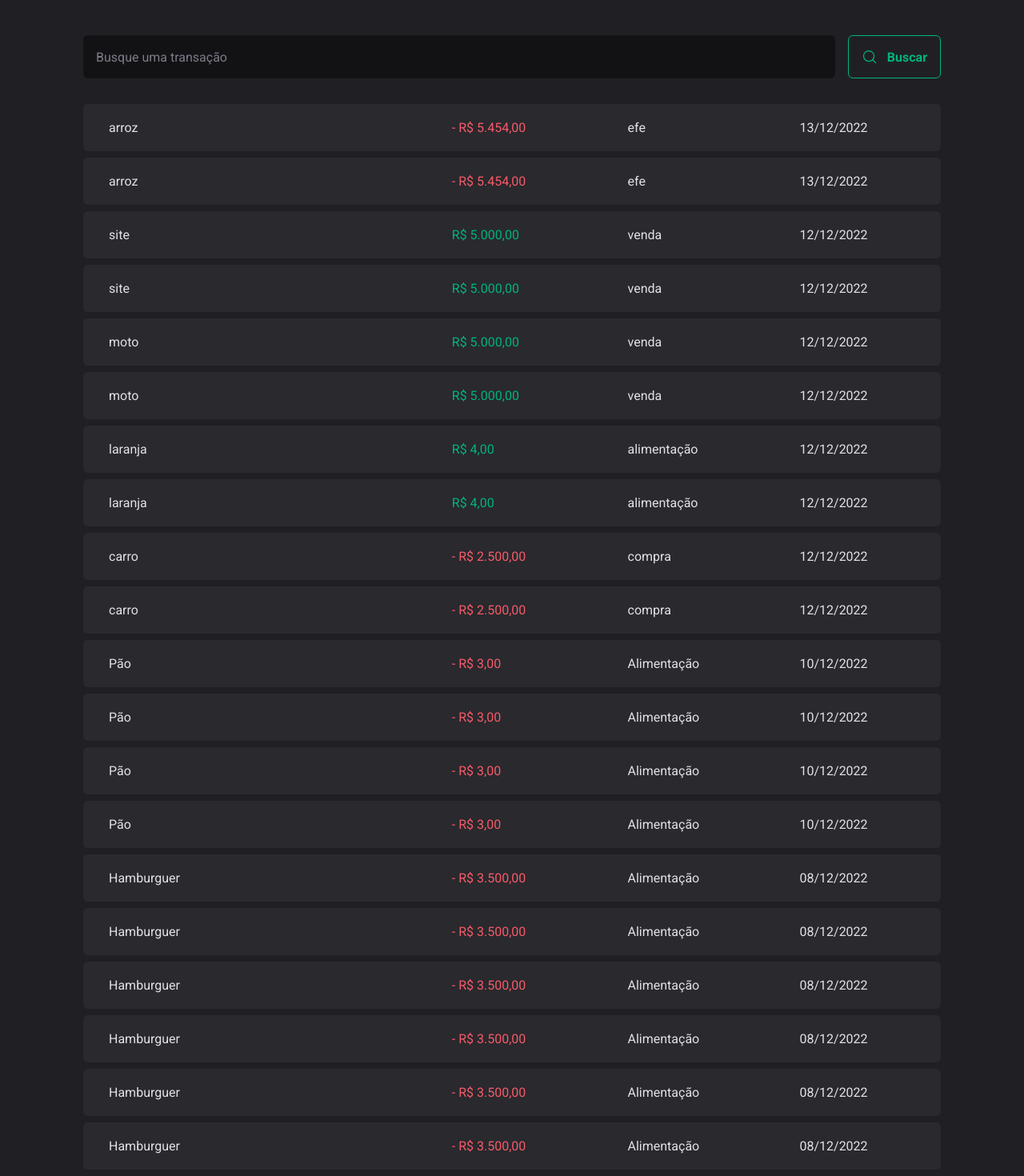
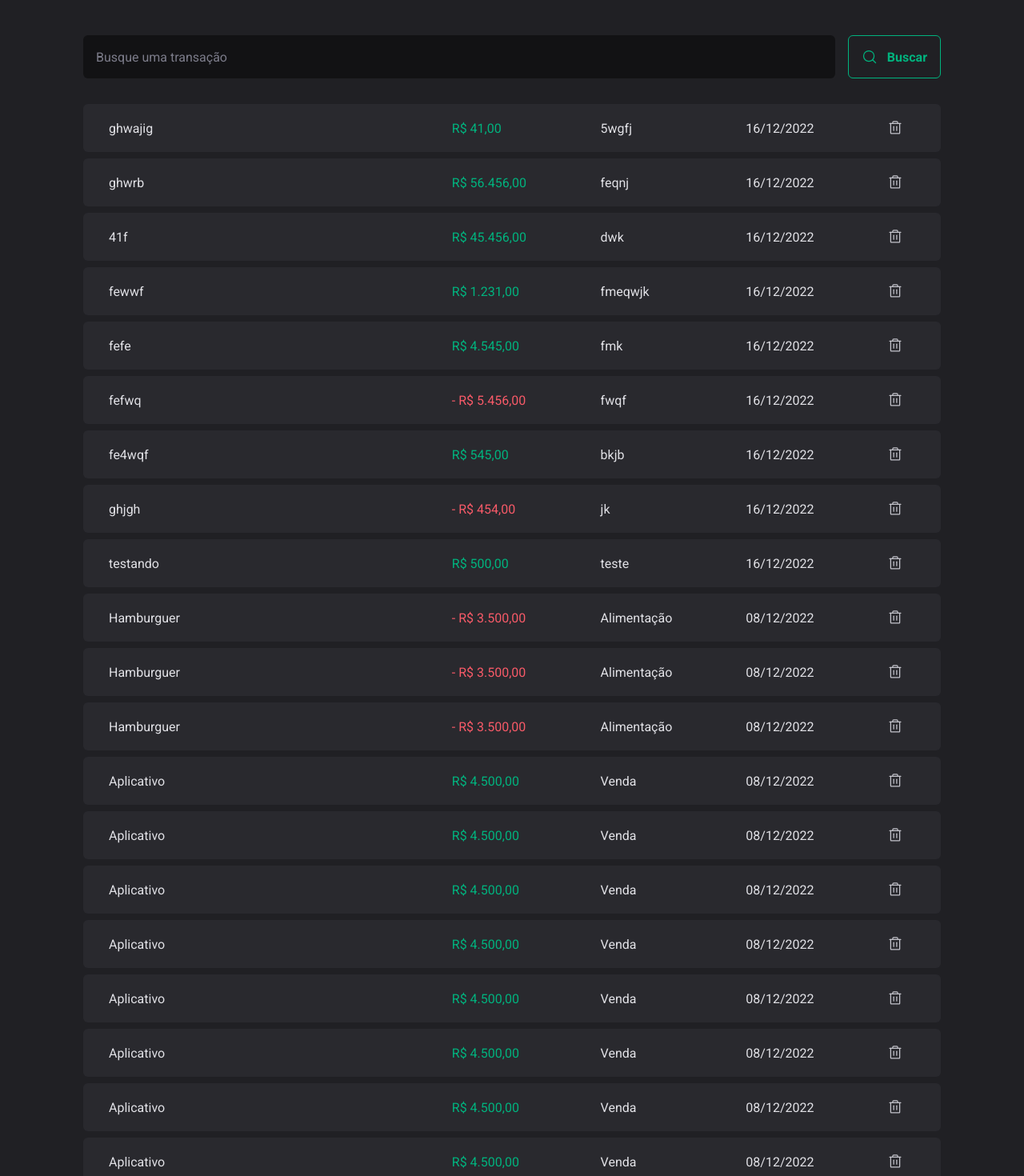
Before and after one commit to Matheusmdem/Fluxo-de-Caixa, a React (Vite) app: page / in a window 1280 px wide. Shown: the part 300-1770 px from the top of the page at 80% size. Built offline with nearby package versions, Linux system fonts and the light colour scheme; data requests are answered from the project's data file.

Commit message:
delete modal add

```diff
--- a/package.json
+++ b/package.json
@@ -13,6 +13,7 @@
   },
   "dependencies": {
     "@hookform/resolvers": "^2.9.10",
+    "@radix-ui/react-alert-dialog": "^1.0.2",
     "@radix-ui/react-dialog": "^1.0.2",
     "@radix-ui/react-radio-group": "^1.1.0",
     "@types/styled-components": "^5.1.26",
--- a/server.json
+++ b/server.json
@@ -7,14 +7,6 @@
       "category": "Venda",
       "price": 10000,
       "createdAt": "2022-12-07T17:06:26.795Z"
-    },
-    {
-      "id": 2,
-      "description": "Apartamento",
-      "type": "outcome",
-      "category": "Compra",
-      "price": 5000,
-      "createdAt": "2022-12-08T17:06:02.795Z"
     },
     {
       "id": 3,
@@ -33,28 +25,12 @@
       "id": 4
     },
     {
-      "description": "Hamburguer",
-      "price": 3500,
-      "category": "Alimentação",
-      "type": "outcome",
-      "createdAt": "2022-12-08T22:29:13.800Z",
-      "id": 5
-    },
-    {
       "id": 6,
       "description": "Desenvolvimento de site",
       "type": "income",
       "category": "Venda",
       "price": 10000,
       "createdAt": "2022-12-07T17:06:26.795Z"
-    },
-    {
-      "id": 7,
-      "description": "Apartamento",
-      "type": "outcome",
-      "category": "Compra",
-      "price": 5000,
-      "createdAt": "2022-12-08T17:06:02.795Z"
     },
     {
       "id": 8,
@@ -73,52 +49,12 @@
       "id": 9
     },
     {
-      "description": "Hamburguer",
-      "price": 3500,
-      "category": "Alimentação",
-      "type": "outcome",
-      "createdAt": "2022-12-08T22:29:13.800Z",
-      "id": 10
-    },
-    {
-      "description": "Pão",
-      "price": 3,
-      "category": "Alimentação",
-      "type": "outcome",
-      "createdAt": "2022-12-10T16:07:59.622Z",
-      "id": 11
-    },
-    {
-      "description": "Aplicativo",
-      "price": 4500,
-      "category": "Venda",
-      "type": "income",
-      "createdAt": "2022-12-08T22:03:18.767Z",
-      "id": 12
-    },
-    {
       "id": 13,
       "description": "Desenvolvimento de site",
       "type": "income",
       "category": "Venda",
       "price": 10000,
       "createdAt": "2022-12-07T17:06:26.795Z"
-    },
-    {
-      "id": 14,
-      "description": "Apartamento",
-      "type": "outcome",
-      "category": "Compra",
-      "price": 5000,
-      "createdAt": "2022-12-08T17:06:02.795Z"
-    },
-    {
-      "id": 15,
-      "description": "Carro",
-      "type": "outcome",
-      "category": "Compra",
-      "price": 2500,
-      "createdAt": "2022-11-18T17:06:02.795Z"
     },
     {
       "description": "Aplicativo",
@@ -129,36 +65,12 @@
       "id": 16
     },
     {
-      "description": "Hamburguer",
-      "price": 3500,
-      "category": "Alimentação",
-      "type": "outcome",
-      "createdAt": "2022-12-08T22:29:13.800Z",
-      "id": 17
-    },
-    {
       "id": 18,
       "description": "Desenvolvimento de site",
       "type": "income",
       "category": "Venda",
       "price": 10000,
       "createdAt": "2022-12-07T17:06:26.795Z"
-    },
-    {
-      "id": 19,
-      "description": "Apartamento",
-      "type": "outcome",
-      "category": "Compra",
-      "price": 5000,
-      "createdAt": "2022-12-08T17:06:02.795Z"
-    },
-    {
-      "id": 20,
-      "description": "Carro",
-      "type": "outcome",
-      "category": "Compra",
-      "price": 2500,
-      "createdAt": "2022-11-18T17:06:02.795Z"
     },
     {
       "description": "Aplicativo",
@@ -169,36 +81,12 @@
       "id": 21
     },
     {
-      "description": "Hamburguer",
-      "price": 3500,
-      "category": "Alimentação",
-      "type": "outcome",
-      "createdAt": "2022-12-08T22:29:13.800Z",
-      "id": 22
-    },
-    {
-      "description": "Pão",
-      "price": 3,
-      "category": "Alimentação",
-      "type": "outcome",
-      "createdAt": "2022-12-10T16:07:59.622Z",
-      "id": 23
-    },
-    {
       "description": "Aplicativo",
       "price": 4500,
       "category": "Venda",
       "type": "income",
       "createdAt": "2022-12-08T22:03:18.767Z",
       "id": 24
-    },
-    {
-      "id": 25,
-      "description": "Carro",
-      "type": "outcome",
-      "category": "Compra",
-      "price": 2500,
-      "createdAt": "2022-11-18T17:06:02.795Z"
     },
     {
       "description": "Aplicativo",
@@ -225,22 +113,6 @@
       "createdAt": "2022-12-07T17:06:26.795Z"
     },
     {
-      "id": 29,
-      "description": "Apartamento",
-      "type": "outcome",
-      "category": "Compra",
-      "price": 5000,
-      "createdAt": "2022-12-08T17:06:02.795Z"
-    },
-    {
-      "id": 30,
-      "description": "Carro",
-      "type": "outcome",
-      "category": "Compra",
-      "price": 2500,
-      "createdAt": "2022-11-18T17:06:02.795Z"
-    },
-    {
       "description": "Aplicativo",
       "price": 4500,
       "category": "Venda",
@@ -257,68 +129,12 @@
       "id": 32
     },
     {
-      "description": "Pão",
-      "price": 3,
-      "category": "Alimentação",
-      "type": "outcome",
-      "createdAt": "2022-12-10T16:07:59.622Z",
-      "id": 33
-    },
-    {
       "description": "Aplicativo",
       "price": 4500,
       "category": "Venda",
       "type": "income",
       "createdAt": "2022-12-08T22:03:18.767Z",
       "id": 34
-    },
-    {
-      "description": "carro",
-      "price": 2500,
-      "category": "compra",
-      "type": "outcome",
-      "createdAt": "2022-12-12T21:57:03.160Z",
-      "id": 35
-    },
-    {
-      "description": "laranja",
-      "price": 4,
-      "category": "alimentação",
-      "type": "income",
-      "createdAt": "2022-12-12T21:58:12.063Z",
-      "id": 36
-    },
-    {
-      "description": "moto",
-      "price": 5000,
-      "category": "venda",
-      "type": "income",
-      "createdAt": "2022-12-12T23:13:55.701Z",
-      "id": 37
-    },
-    {
-      "description": "site",
-      "price": 5000,
-      "category": "venda",
-      "type": "income",
-      "createdAt": "2022-12-12T23:15:53.040Z",
-      "id": 38
-    },
-    {
-      "description": "arroz",
-      "price": 5454,
-      "category": "efe",
-      "type": "outcome",
-      "createdAt": "2022-12-13T00:09:12.974Z",
-      "id": 39
-    },
-    {
-      "id": 40,
-      "description": "Carro",
-      "type": "outcome",
-      "category": "Compra",
-      "price": 2500,
-      "createdAt": "2022-11-18T17:06:02.795Z"
     },
     {
       "description": "Aplicativo",
@@ -337,14 +153,6 @@
       "id": 42
     },
     {
-      "description": "Pão",
-      "price": 3,
-      "category": "Alimentação",
-      "type": "outcome",
-      "createdAt": "2022-12-10T16:07:59.622Z",
-      "id": 43
-    },
-    {
       "description": "Aplicativo",
       "price": 4500,
       "category": "Venda",
@@ -353,44 +161,76 @@
       "id": 44
     },
     {
-      "description": "carro",
-      "price": 2500,
-      "category": "compra",
-      "type": "outcome",
-      "createdAt": "2022-12-12T21:57:03.160Z",
+      "description": "testando",
+      "price": 500,
+      "category": "teste",
+      "type": "income",
+      "createdAt": "2022-12-16T19:17:30.295Z",
       "id": 45
     },
     {
-      "description": "laranja",
-      "price": 4,
-      "category": "alimentação",
-      "type": "income",
-      "createdAt": "2022-12-12T21:58:12.063Z",
+      "description": "ghjgh",
+      "price": 454,
+      "category": "jk",
+      "type": "outcome",
+      "createdAt": "2022-12-16T19:21:08.817Z",
       "id": 46
     },
     {
-      "description": "moto",
-      "price": 5000,
-      "category": "venda",
+      "description": "fe4wqf",
+      "price": 545,
+      "category": "bkjb",
       "type": "income",
-      "createdAt": "2022-12-12T23:13:55.701Z",
+      "createdAt": "2022-12-16T19:21:14.097Z",
       "id": 47
     },
     {
-      "description": "site",
-      "price": 5000,
-      "category": "venda",
-      "type": "income",
-      "createdAt": "2022-12-12T23:15:53.040Z",
+      "description": "fefwq",
+      "price": 5456,
+      "category": "fwqf",
+      "type": "outcome",
+      "createdAt": "2022-12-16T19:21:18.754Z",
       "id": 48
     },
     {
-      "description": "arroz",
-      "price": 5454,
-      "category": "efe",
-      "type": "outcome",
-      "createdAt": "2022-12-13T00:09:12.974Z",
+      "description": "fefe",
+      "price": 4545,
+      "category": "fmk",
+      "type": "income",
+      "createdAt": "2022-12-16T19:21:22.514Z",
       "id": 49
+    },
+    {
+      "description": "fewwf",
+      "price": 1231,
+      "category": "fmeqwjk",
+      "type": "income",
+      "createdAt": "2022-12-16T19:21:26.441Z",
+      "id": 50
+    },
+    {
+      "description": "41f",
+      "price": 45456,
+      "category": "dwk",
+      "type": "income",
+      "createdAt": "2022-12-16T19:21:33.393Z",
+      "id": 51
+    },
+    {
+      "description": "ghwrb",
+      "price": 56456,
+      "category": "feqnj",
+      "type": "income",
+      "createdAt": "2022-12-16T19:22:01.777Z",
+      "id": 52
+    },
+    {
+      "description": "ghwajig",
+      "price": 41,
+      "category": "5wgfj",
+      "type": "income",
+      "createdAt": "2022-12-16T19:22:27.674Z",
+      "id": 54
     }
   ]
 }
--- /dev/null
+++ b/src/components/DeleteAlertDialog/index.tsx
@@ -0,0 +1,41 @@
+import * as AlertDialog from '@radix-ui/react-alert-dialog';
+import { useContext } from 'react';
+import { TransactionsContext } from '../../contexts/TransactionsContext';
+import { Action, Cancel, Content, Description, Overlay } from './styles';
+
+interface DeleteTransaction {
+  deleteId: number
+}
+
+export function DeleteAlertDialog(id: DeleteTransaction) {
+  const { transactions, deleteTransaction } = useContext(TransactionsContext)
+
+  function handleDeleteTransaction(id: number) {
+    deleteTransaction(id)
+  }
+
+
+  return (
+    <AlertDialog.Portal>
+      <Overlay />
+      <Content>
+        <AlertDialog.Title>
+          Você tem certeza?
+        </AlertDialog.Title>
+        <Description>
+          Essa ação não pode ser defeita. Isso irá deletar permanentemente seu dado do banco!
+        </Description>
+        <div className='actionButtons'>
+          <Cancel >
+            Cancelar
+          </Cancel>
+          <Action
+            onClick={() => handleDeleteTransaction(id.deleteId)}
+          >
+            Deletar
+          </Action>
+        </div>
+      </Content>
+    </AlertDialog.Portal>
+  )
+}
--- /dev/null
+++ b/src/components/DeleteAlertDialog/styles.ts
@@ -0,0 +1,80 @@
+import styled from 'styled-components'
+import * as AlertDialog from '@radix-ui/react-alert-dialog';
+
+
+
+export const Overlay = styled(AlertDialog.Overlay)`
+    position: fixed;
+  width: 100vw;
+  height: 100vh;
+  inset: 0;
+  background: rgba(0, 0, 0, 0.75);
+`
+
+export const Content = styled(AlertDialog.Content)`
+  min-width: 32rem;
+  border-radius: 6px;
+  padding: 2.5rem 3rem;
+  background: ${(props) => props.theme['gray-800']};
+
+  position: fixed;
+  top: 50%;
+  left: 50%;
+  transform: translate(-50%, -50%);
+  display: flex;
+  justify-content: center;
+  align-items: center;
+  flex-direction: column;
+  gap: 0.5rem;
+
+  .actionButtons {
+    display: flex;
+    align-items: center;
+    justify-content: center;
+    gap: 1rem;
+    margin-top: 1rem;
+  }
+`
+
+export const Description = styled(AlertDialog.Description)`
+  align-self: center;
+  text-align: center;
+`
+
+export const Cancel = styled(AlertDialog.Cancel)`
+  background: ${(props) => props.theme['green-500']};
+  padding: 1rem;
+  width: 100%;
+  display: flex;
+  align-items: center;
+  justify-content: center;
+  gap: 0.5rem;
+  border-radius: 6px;
+  cursor: pointer;
+  border: 0;
+  color: ${(props) => props.theme.white};
+
+  &:hover {
+    transition: background-color 0.2s;
+    background: ${(props) => props.theme['green-700']};
+  }
+`
+
+export const Action = styled(AlertDialog.Action)`
+  background: ${(props) => props.theme['red-500']};
+  padding: 1rem;
+  width: 100%;
+  display: flex;
+  align-items: center;
+  justify-content: center;
+  gap: 0.5rem;
+  border-radius: 6px;
+  cursor: pointer;
+  border: 0;
+  color: ${(props) => props.theme.white};
+
+  &:hover {
+    transition: background-color 0.2s;
+    background: ${(props) => props.theme['red-700']};
+  }
+`
--- a/src/components/Paginate/index.tsx
+++ b/src/components/Paginate/index.tsx
@@ -53,10 +53,10 @@ export function Paginate() {
 
   const totalPages = Math.ceil(totalTransactions.length / 10)
   const firstPage = Math.max(Number(currentPage) - maxSide, 1)
-  const finalPage = Number(currentPage) === totalPages ? firstPage - 1 : firstPage
+  const finalPage = Math.max(Number(currentPage) === totalPages ? firstPage - 1 : firstPage, 1)
 
-  const increaseButtonDisabled = Number(currentPage) === totalPages - 1
-  const decreaseButtonDisabled = Number(currentPage) <= maxSide + 1
+  const increaseButtonDisabled = totalPages <= 3 || Number(currentPage) >= totalPages - 1
+  const decreaseButtonDisabled = totalPages <= 3 || Number(currentPage) <= maxSide + 1
 
   return (
     <form onSubmit={handleSubmit(handleChangePage)} >
--- a/src/contexts/TransactionsContext.tsx
+++ b/src/contexts/TransactionsContext.tsx
@@ -32,6 +32,7 @@ interface TransactionContextType {
   totalTransactions: Transaction[]
   fetchTransactions: (filters?: Filters) => Promise<void>
   createTransaction: (data: CreateTransactionInput) => Promise<void>
+  deleteTransaction: (id: number) => Promise<void>
 }
 
 export const TransactionsContext = createContext({} as TransactionContextType)
@@ -87,6 +88,21 @@ export function TransactionsProvider({ children }: TransactionsProviderProps) {
     fetchTotalTransactions()
   }, [])
 
+  async function deleteTransaction(id: number) {
+    setLoading(true)
+
+    const deletedTransaction = transactions.filter(transaction => {
+      return transaction.id !== id
+    })
+    console.log(deletedTransaction)
+    await api.delete(`/transactions/${id}`)
+
+    setTransactions(deletedTransaction)
+    fetchTotalTransactions()
+
+    setLoading(false)
+  }
+
   return (
     <TransactionsContext.Provider
       value={{
@@ -95,6 +111,7 @@ export function TransactionsProvider({ children }: TransactionsProviderProps) {
         totalTransactions,
         fetchTransactions,
         createTransaction,
+        deleteTransaction
       }}
     >
       {children}
--- a/src/pages/Transactions/index.tsx
+++ b/src/pages/Transactions/index.tsx
@@ -1,3 +1,4 @@
+import { Trash } from 'phosphor-react'
 import { useContext } from 'react'
 import { Header } from '../../components/Header'
 import { Paginate } from '../../components/Paginate'
@@ -5,14 +6,19 @@ import { SearchForm } from '../../components/SearchForm'
 import { Summary } from '../../components/Summary'
 import { TransactionsContext } from '../../contexts/TransactionsContext'
 import { dateFormatter, priceFormatter } from '../../utils/formatter'
+import * as AlertDialog from '@radix-ui/react-alert-dialog';
 import {
+  DeleteButton,
   PriceHighLight,
   TransactionsContainer,
   TransactionsTable,
 } from './styles'
+import { DeleteAlertDialog } from '../../components/DeleteAlertDialog'
+
+
 
 export function Transactions() {
-  const { transactions } = useContext(TransactionsContext)
+  const { transactions, loading } = useContext(TransactionsContext)
 
   return (
     <div>
@@ -34,6 +40,21 @@ export function Transactions() {
                 </td>
                 <td>{transaction.category}</td>
                 <td>{dateFormatter.format(new Date(transaction.createdAt))}</td>
+                <td>
+                  <AlertDialog.Root>
+                    <AlertDialog.Trigger
+                      asChild
+                      disabled={loading}
+                    >
+                      <DeleteButton>
+                        <Trash size={20} />
+                      </DeleteButton>
+                    </AlertDialog.Trigger>
+                    <DeleteAlertDialog
+                      deleteId={transaction.id}
+                    />
+                  </AlertDialog.Root>
+                </td>
               </tr>
             ))}
           </tbody>
--- a/src/pages/Transactions/styles.ts
+++ b/src/pages/Transactions/styles.ts
@@ -41,3 +41,22 @@ export const PriceHighLight = styled.span<PriceHighLightProps>`
       ? props.theme['green-300']
       : props.theme['red-300']};
 `
+export const DeleteButton = styled.button`
+  background: transparent;
+  border-radius: 6px;
+  cursor: pointer;
+  border: 0;
+  color: ${(props) => props.theme['gray-300']};
+  display: flex;
+  align-items: center;
+
+  &:disabled {
+    cursor: not-allowed;
+    opacity: 0.6;
+  }
+
+  &:not(:disabled):hover {
+    transition: background-color 0.2s;
+    color: ${(props) => props.theme['red-500']};
+  }
+`
```
Also changed, not shown: 1 other file (tests, documents, lock files or other folders).
